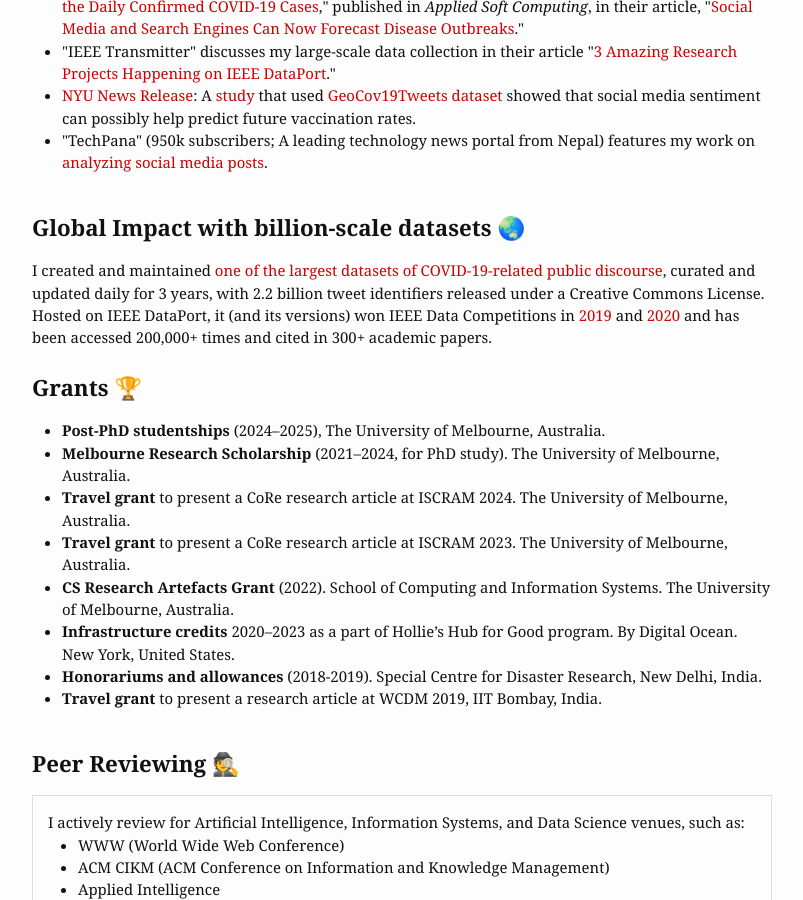
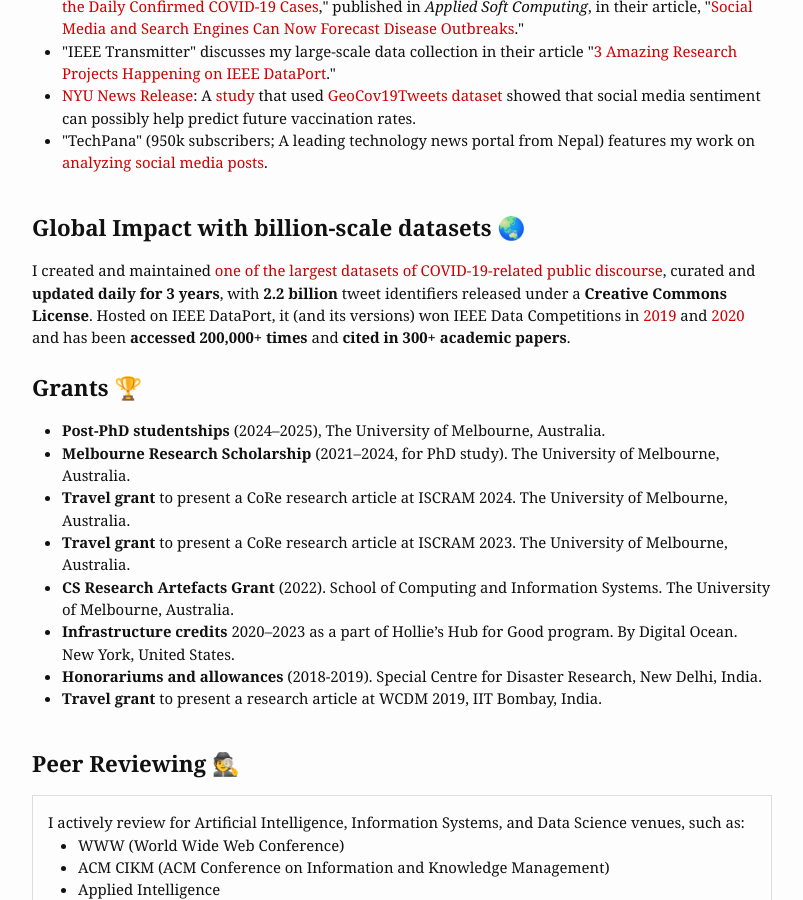
Before and after one commit to rabindralamsal/personal-site, a Jekyll site: the page built from index.html, in a window 1280 px wide and 900 px high, scrolled down 957 px. Shown: the whole window, without its empty margins (238-1041 px from the left). Built offline with Jekyll 4.4.1, drawn with Linux system fonts in a browser that asks for light colours.

```diff
--- a/index.html
+++ b/index.html
@@ -52,7 +52,7 @@ I maintain a list of my publications (journal/conference articles, book chapters
 
 <br>
 <h2> Global Impact with billion-scale datasets 🌏</h2>
-I created and maintained <a href="https://ieee-dataport.org/open-access/coronavirus-covid-19-tweets-dataset">one of the largest datasets of COVID-19-related public discourse</a>, curated and updated daily for 3 years, with 2.2 billion tweet identifiers released under a Creative Commons License. Hosted on IEEE DataPort, it (and its versions) won IEEE Data Competitions in <a href="https://ieee-dataport.org/news/winners-2019-ieee-dataport-dataset-contest">2019</a> and <a href="https://ieee-dataport.org/news/winners-2020-ieee-dataport-dataset-contest">2020</a> and has been accessed 200,000+ times and cited in 300+ academic papers.
+I created and maintained <a href="https://ieee-dataport.org/open-access/coronavirus-covid-19-tweets-dataset">one of the largest datasets of COVID-19-related public discourse</a>, curated and <b>updated daily for 3 years</b>, with <b>2.2 billion</b> tweet identifiers released under a <b>Creative Commons License</b>. Hosted on IEEE DataPort, it (and its versions) won IEEE Data Competitions in <a href="https://ieee-dataport.org/news/winners-2019-ieee-dataport-dataset-contest">2019</a> and <a href="https://ieee-dataport.org/news/winners-2020-ieee-dataport-dataset-contest">2020</a> and has been <b>accessed 200,000+ times</b> and <b>cited in 300+ academic papers</b>.
 
 
 <br><br>
```
